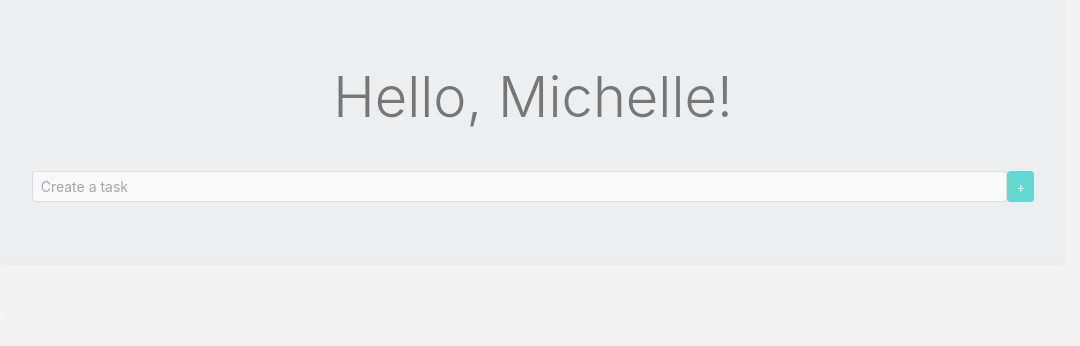
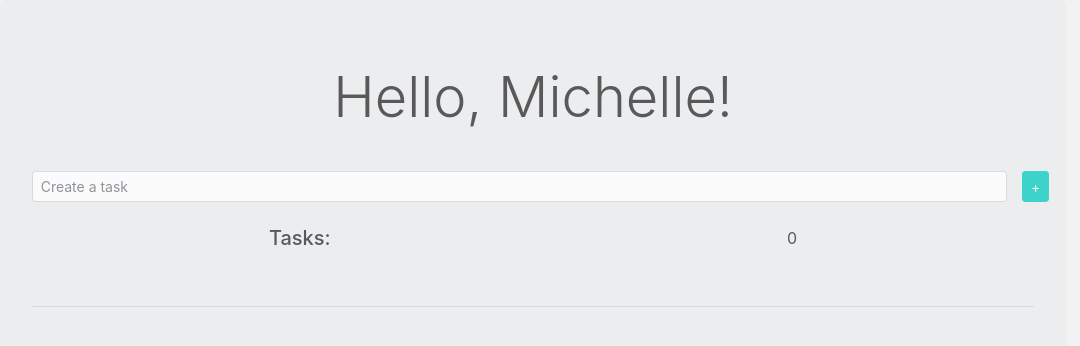
Before and after one commit to MCharron93/Inspire, a website with bundled scripts: page index.html in a window 1280 px wide. Shown: the whole page, without its empty margins (107-1187 px from the left). Built offline with nearby package versions, Linux system fonts and the light colour scheme; no server answers.

Commit message:
Styling edits and page formatting

```diff
--- a/app/Controllers/TodoController.js
+++ b/app/Controllers/TodoController.js
@@ -6,14 +6,15 @@ function _drawTodos() {
   // NOTE this should render the todo display w/ tasks listed
   let template = ""
   let list = ProxyState.todos
+  let count = ProxyState.todos.length
   list.forEach(l => template += l.Template)
   document.getElementById("todo-list").innerHTML = template
+  document.getElementById("todo-count").innerText = count.toString()
 }
-
 export default class TodoController {
   constructor() {
     //TODO Remember to register your subscribers
-    todoService.getTodos()
+    // todoService.getTodos()
     ProxyState.on("todos", _drawTodos)
     _drawTodos()
   }
--- a/app/Services/TodoService.js
+++ b/app/Services/TodoService.js
@@ -13,6 +13,7 @@ class TodoService {
   async getTodos() {
     let res = await api.get("michelle/todos")
     // console.log(res.data.data)
+    // let todoCount = ProxyState.todos.length
     ProxyState.todos = res.data.data.map(rawTodoData => new Todo(rawTodoData))
   }
   async addTodo(todo) {
--- a/index.html
+++ b/index.html
@@ -20,22 +20,28 @@
                     <h1 class="display-4">Hello, Michelle!</h1>
                     <p class="lead" id="quote"></p>
                     <br>
-                    <div class="row">
-                        <form class="col d-flex" onsubmit="app.todoController.addTodo(event)">
+                    <div class="row justify-content-around">
+                        <form class="col d-flex " onsubmit="app.todoController.addTodo(event)">
                             <input type="text" class="form-control form-control-sm" name="description" id="description"
                                 placeholder="Create a task">
-                            <button type="submit" class="btn btn-info btn-sm">&#43</button>
                         </form>
+                        <button type="submit" class="btn btn-info btn-sm">&#43</button>
                     </div>
+                    <div class="row justify-content-around p-4">
+                        <h5>Tasks:</h5>
+                        <p id="todo-count">
+                        </p>
+                    </div>
+                    <hr>
                     <div class="row" id="todo-list">
-                        < </div>
                     </div>
                 </div>
+            </div>
 
-                <div class="row" id="bonus-clock">Optional Clock
+            <div class="row" id="bonus-clock">Optional Clock
 
-                </div>
             </div>
+        </div>
     </main>
     <footer class="container-fluid bg-transparent text-light">
         <div class="row text-center">
```
Also changed, not shown: assets/style/main.css.
